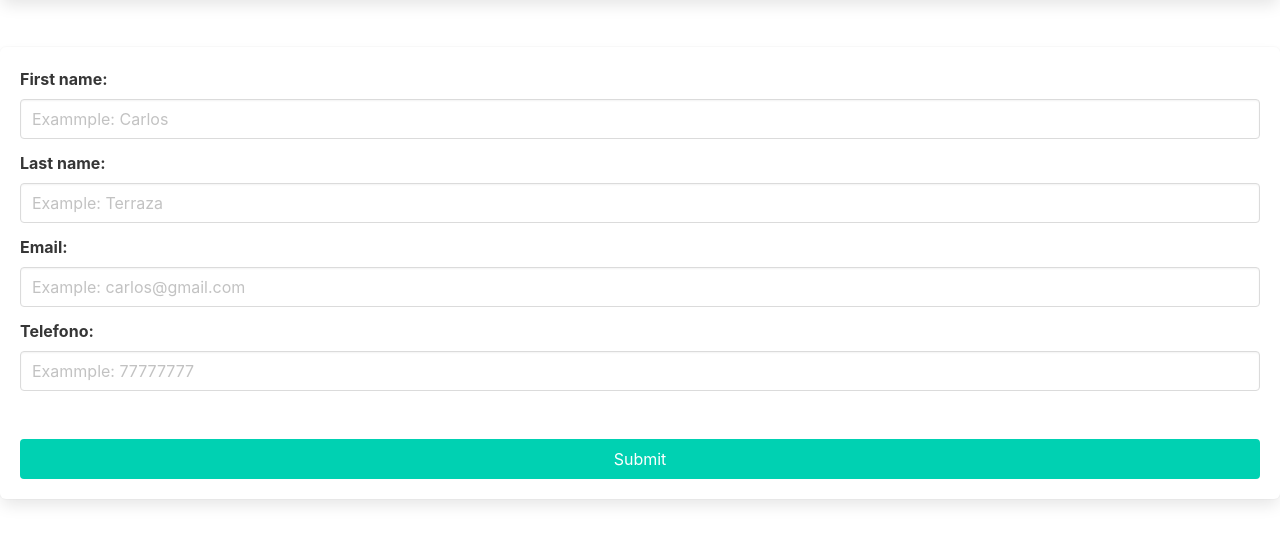
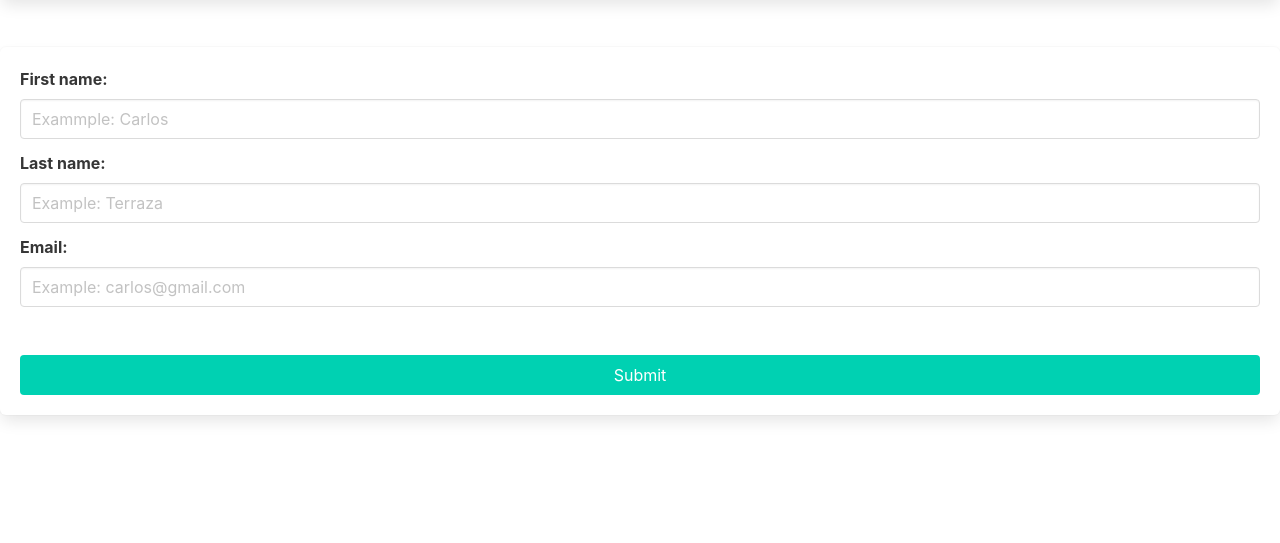
Before and after one commit to ucb-bd1-p2-1-2023/ucb_grupo_13, a plain HTML site: page index.html in a window 1280 px wide. Shown: the part 139-682 px from the top of the page. Drawn offline with nearby package versions, Linux system fonts and the light colour scheme.

Commit message:
Se actualizaron archivos user e index

```diff
--- a/index.html
+++ b/index.html
@@ -31,12 +31,6 @@
                 <input class="input" type="text" id="email" placeholder="Example: carlos@gmail.com">
             </div>
         </div>
-        <div class="field">
-            <label class="label" for="telefono">Telefono:</label>
-            <div class="control">
-                <input class="input" type="text" id="telefono" placeholder="Exammple: 77777777">
-            </div>
-        </div>
         <div class="block">
             <button class="button is-primary is-meidum is-fullwidth mt-6" onclick="submitForm()">Submit</button>
         </div>
--- a/server/main.js
+++ b/server/main.js
@@ -36,6 +36,6 @@ const connection = mysql.createConnection({
   host: 'localhost',
   port: '3306',
   user: 'root',
-  password: 'root',
+  password: 'toor',
   database: 'db1'
 })
```
Also changed, not shown: user.html (+0 -6 lines).
